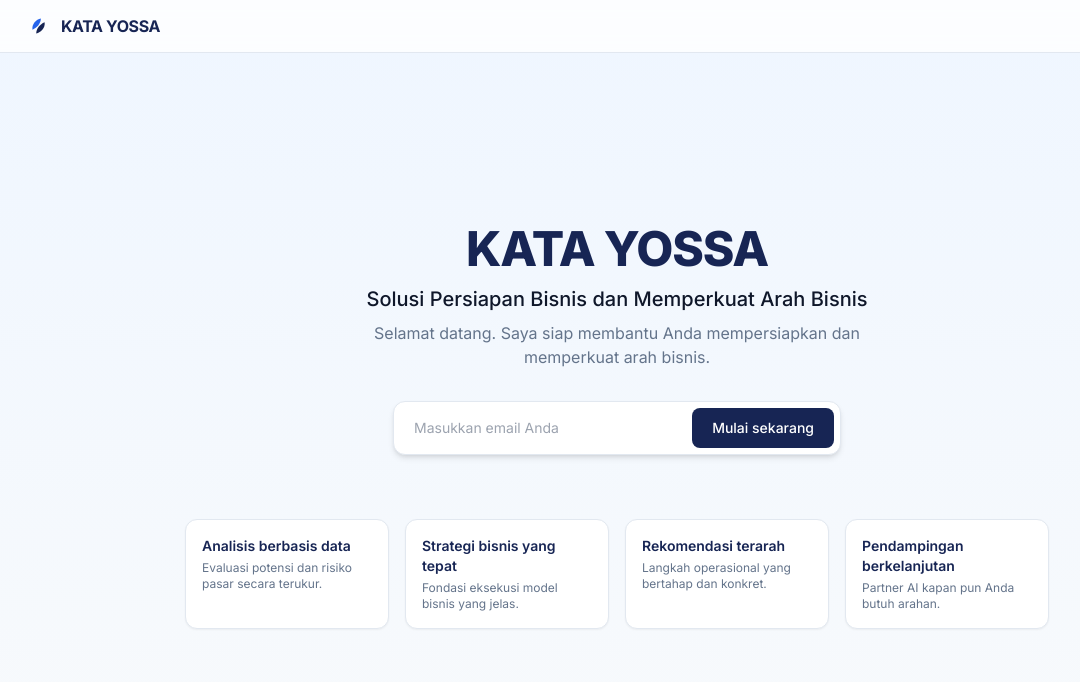
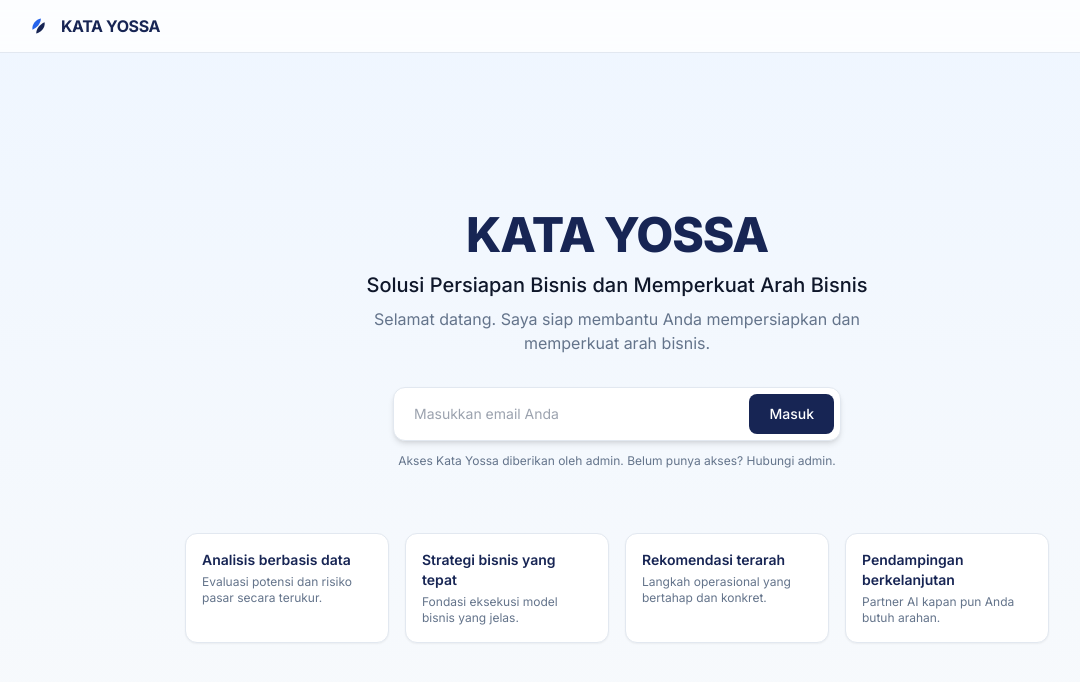
Before and after one commit to DadanRamdanHidayat/kata-yossa, a Next.js app: page / in a window 1280 px wide. Shown: the top 682 px of the page, without its empty margins (23-1103 px from the left). Built offline with nearby package versions, Linux system fonts and the light colour scheme.

Commit message:
Update page.tsx

```diff
--- a/src/app/page.tsx
+++ b/src/app/page.tsx
@@ -1,4 +1,5 @@
 import Logo from "@/components/Logo";
+import { adminWaLink } from "@/lib/contact";
 
 const BENEFITS = [
   { title: "Analisis berbasis data", text: "Evaluasi potensi dan risiko pasar secara terukur." },
@@ -8,6 +9,7 @@ const BENEFITS = [
 ];
 
 export default function Landing() {
+  const waLink = adminWaLink("Halo admin Kata Yossa, saya ingin meminta akses.");
   return (
     <div className="flex min-h-screen flex-col bg-gradient-to-b from-blue-50 to-slate-50">
       <nav className="flex items-center justify-between border-b border-slate-200 bg-white/80 px-4 py-3 backdrop-blur lg:px-12">
@@ -23,8 +25,18 @@ export default function Landing() {
 
         <form action="/masuk" className="flex w-full max-w-md flex-col gap-2 rounded-xl border border-slate-200 bg-white p-1.5 shadow-md sm:flex-row">
           <input name="email" type="email" required placeholder="Masukkan email Anda" className="flex-1 rounded-lg px-3.5 py-2.5 text-sm outline-none" />
-          <button className="rounded-lg bg-navy px-5 py-2.5 text-sm font-medium text-white hover:bg-blue-900">Mulai sekarang</button>
+          <button className="rounded-lg bg-navy px-5 py-2.5 text-sm font-medium text-white hover:bg-blue-900">Masuk</button>
         </form>
+        <p className="mt-3 text-xs text-slate-500">
+          Akses Kata Yossa diberikan oleh admin. Belum punya akses?{" "}
+          {waLink ? (
+            <a href={waLink} target="_blank" rel="noopener noreferrer" className="font-medium text-blue-600 hover:underline">
+              Hubungi admin
+            </a>
+          ) : (
+            "Hubungi admin."
+          )}
+        </p>
 
         <div className="mt-16 grid w-full grid-cols-2 gap-4 text-left md:grid-cols-4">
           {BENEFITS.map((b) => (
```
